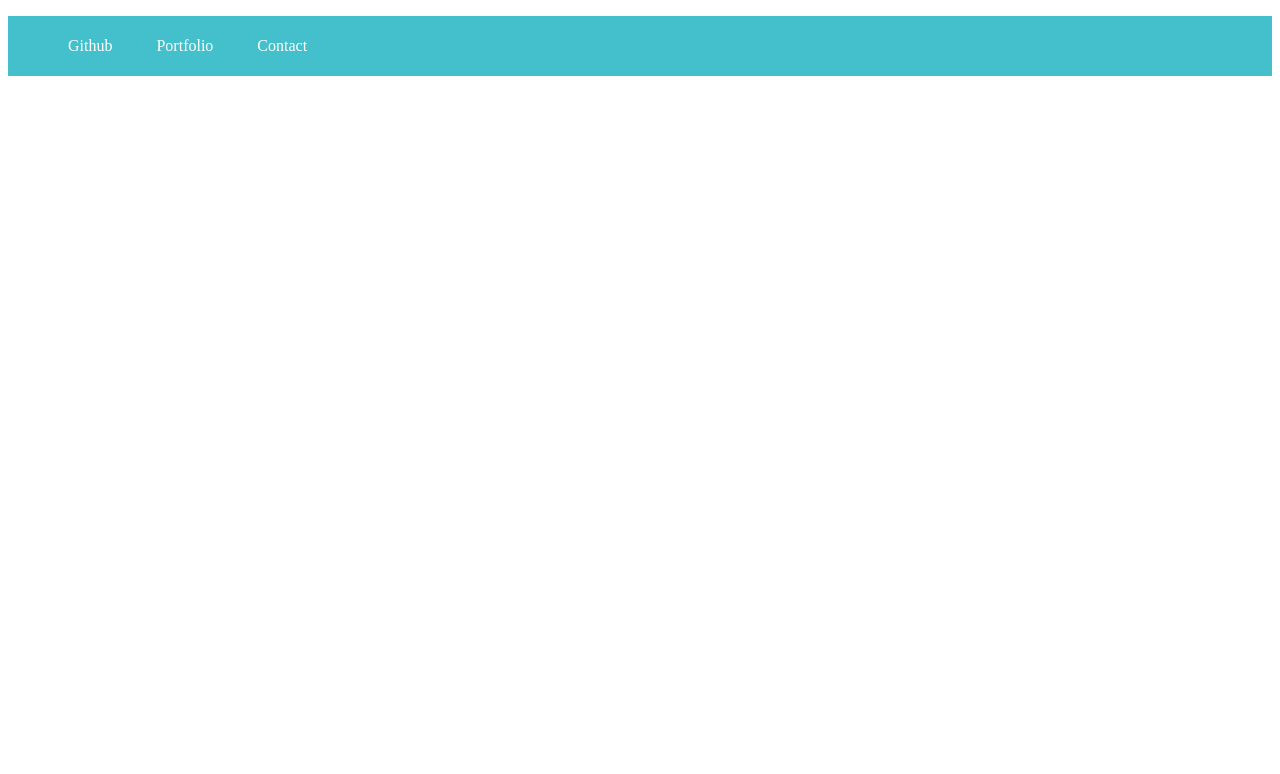
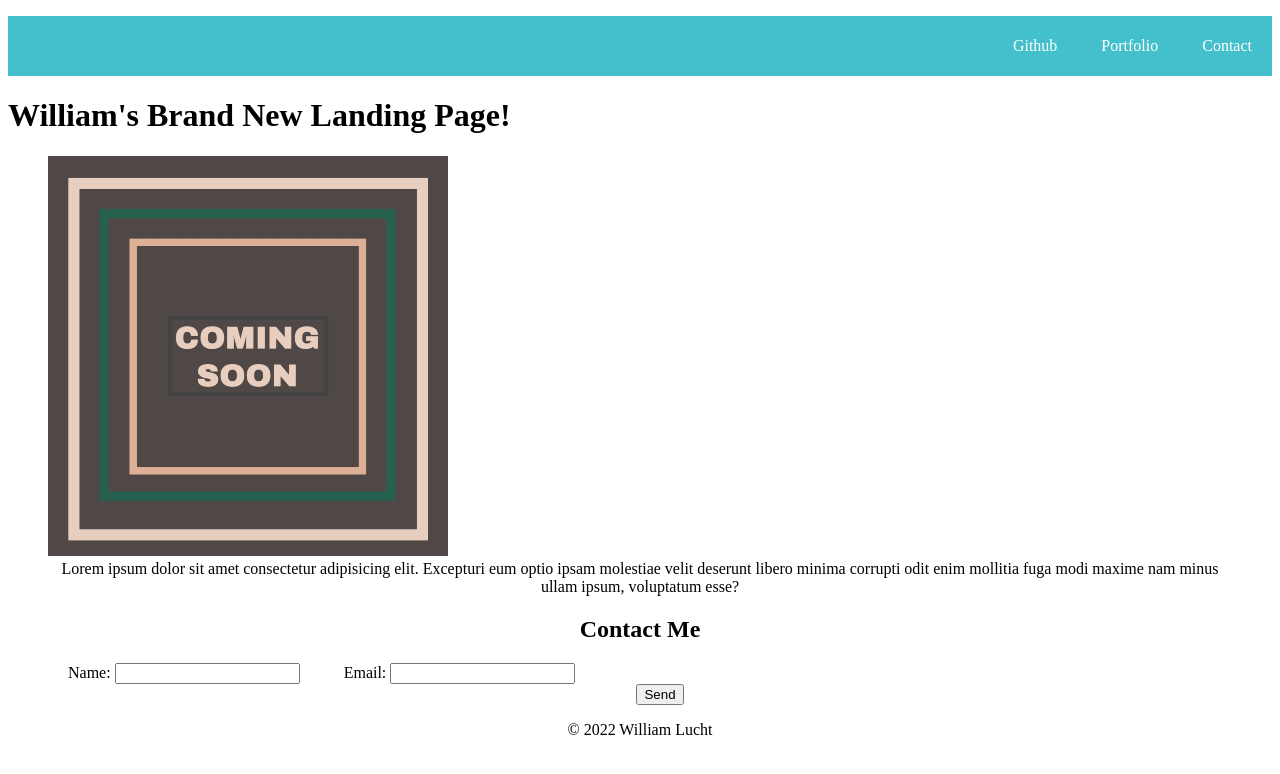
Before and after one commit to d606n6k/week01-mini-project-demo, a plain HTML site: page index.html in a window 1280 px wide. Drawn offline with Linux system fonts and the light colour scheme.

Commit message:
added remaining page content

```diff
--- a/assets/css/style.css
+++ b/assets/css/style.css
@@ -19,3 +19,12 @@ li {
     padding: 0px 20px;
     text-decoration: none;
 }
+
+/* Utility Classes */
+.text-center{
+    text-align: center;
+}
+
+.text-right{
+    text-align: right;
+}
--- a/index.html
+++ b/index.html
@@ -1,24 +1,61 @@
 <!DOCTYPE html>
 <html lang="en">
   <head>
-    <meta charset="UTF-8">
-    <meta http-equiv="X-UA-Compatible" content="IE=edge">
-    <meta name="viewport" content="width=device-width, initial-scale=1.0">
+    <meta charset="UTF-8" />
+    <meta http-equiv="X-UA-Compatible" content="IE=edge" />
+    <meta name="viewport" content="width=device-width, initial-scale=1.0" />
     <title>William's Landing Page</title>
-    <link rel="stylesheet" href="./assets/css/style.css">
+    <link rel="stylesheet" href="./assets/css/style.css" />
   </head>
   <body>
     <!-- header -->
     <header>
-        <nav>
+      <nav class="text-right">
         <ul>
-                <li><a href="https://github.com/d606n6k" target="_blank">Github</a></li>
+          <li>
+            <a href="https://github.com/d606n6k" target="_blank">Github</a>
+          </li>
           <li><a href="#">Portfolio</a></li>
-                <li><a href="">Contact</a></li>
+          <li><a href="#">Contact</a></li>
         </ul>
       </nav>
     </header>
     <!-- main/contact -->
+    <main>
+      <h1>William's Brand New Landing Page!</h1>
+      <figure>
+        <img
+          src="./assets/images/image-1.png"
+          alt="graphic for coming soon porfolio section"
+        />
+        <figcaption class="text-center">
+          Lorem ipsum dolor sit amet consectetur adipisicing elit. Excepturi eum
+          optio ipsam molestiae velit deserunt libero minima corrupti odit enim
+          mollitia fuga modi maxime nam minus ullam ipsum, voluptatum esse?
+        </figcaption>
+      </figure>
+      <section id="contact">
+        <h2 class="text-center">Contact Me</h2>
+        <form>
+          <ul>
+            <li>
+                <label class="text-right" for="name">Name:</label>
+                <input type="text" id="name" name="user-name">
+            </li>
+            <li>
+                <label class="text-right" for="email">Email:</label>
+                <input type="text" id="email" name="user-email">
+            </li>
+          <div class="text-center">
+            <button type="submit">Send</button>
+          </div>
+          </ul>
+        </form>
+      </section>
+    </main>
     <!-- footer -->
+    <footer class="text-center">
+        © 2022 William Lucht
+    </footer>
   </body>
 </html>
```
Lines whose indentation alone changed are shown as unchanged.
